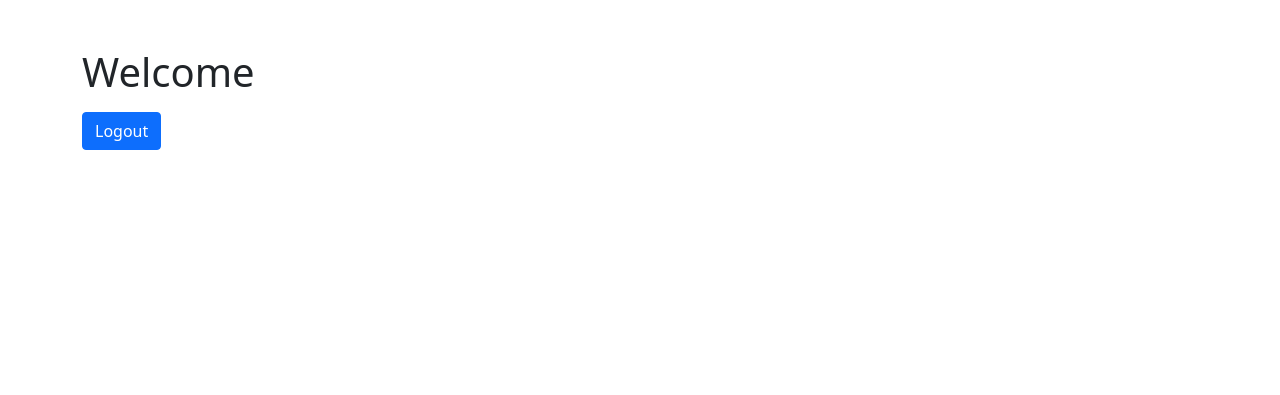
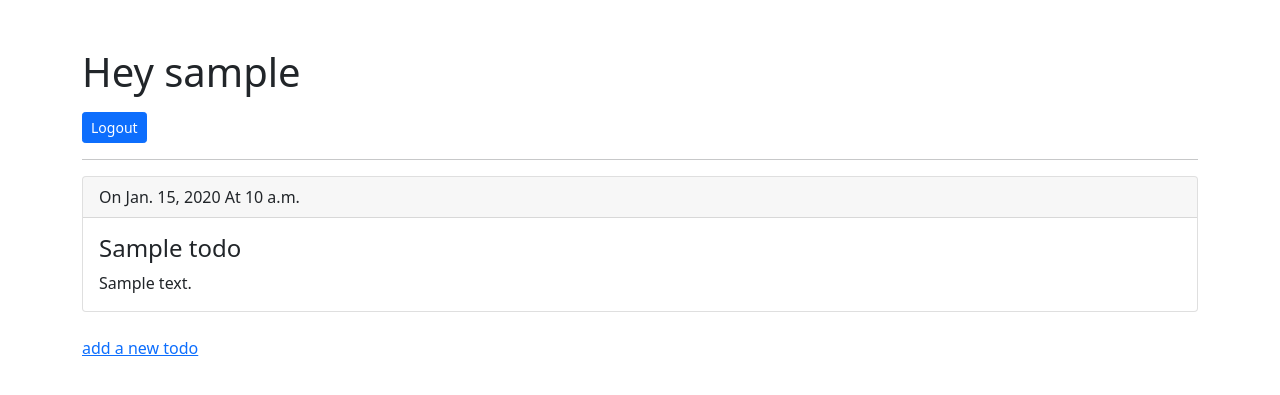
Before and after one commit to sobhansaf/DjangoToDo, a Django app: page / in a window 1280 px wide. Shown: the top 395 px of the page. Run offline with Django 3.2, Linux system fonts and the light colour scheme; a user stored in the database is signed in; tables that the repository leaves empty hold one stand-in row (values such as "Sample post"); some libraries are stand-ins or nearby versions.

Commit message:
index page changed
now index page shows todo list for loged in user.

```diff
--- a/ToDo/ToDoApp/templates/index.html
+++ b/ToDo/ToDoApp/templates/index.html
@@ -3,12 +3,36 @@
     {% block pageTitle %} Welcome {% endblock %}
 
     {% block content %}
-        <h1>Welcome</h1>
         {% if not user.is_authenticated %}
+            <h1>Welcome</h1>
             <p>In order to create a todo list, please first <a href="{% url 'login' %}">Login</a> or <a href="{% url 'signup' %}">Sign up</a></p>
         {% else %}
+            <h1>Hey {{user.username}}</h1>
             <p><form method="POST" action="{% url 'logout' %}">{% csrf_token %}
-                <button class="btn btn-primary" type="submit">Logout</button>
+                <button class="btn btn-primary btn-sm" type="submit">Logout</button>
             </form></p>
+            <hr>
+            {% if todo_list %}
+
+                {% for todo in todo_list %}
+                    <div class="card">
+                        <div class="card-header">
+                            On {{todo.date}} At {{todo.time}}
+                        </div>
+                        <div class="card-body">
+                            <h4 class="card-title">{{todo.title}}</h5>
+                            <p class="card-text">{{todo.description}}</p>
+                        </div>
+                    </div>
+                    <br>
+
+                {% endfor %}
+
+            {% else %}
+                <h3>your todo list is empty</h3>
+            {% endif %}
+
+            <a href="{% url 'new_todo' %}">add a new todo</a>
+
         {% endif %}
     {% endblock %}
--- a/ToDo/ToDoApp/views.py
+++ b/ToDo/ToDoApp/views.py
@@ -8,7 +8,10 @@ from .models import Todo
 
 class index(View):
     def get(self, request):
-        return render(request, 'index.html', {'user': request.user})
+        todo_list = []
+        if request.user.is_authenticated:
+            todo_list = Todo.objects.filter(user=request.user).order_by('date')
+        return render(request, 'index.html', {'user': request.user, 'todo_list': todo_list})
 
 class ToDoList(LoginRequiredMixin, View):
     login_url = reverse_lazy('login')
```
